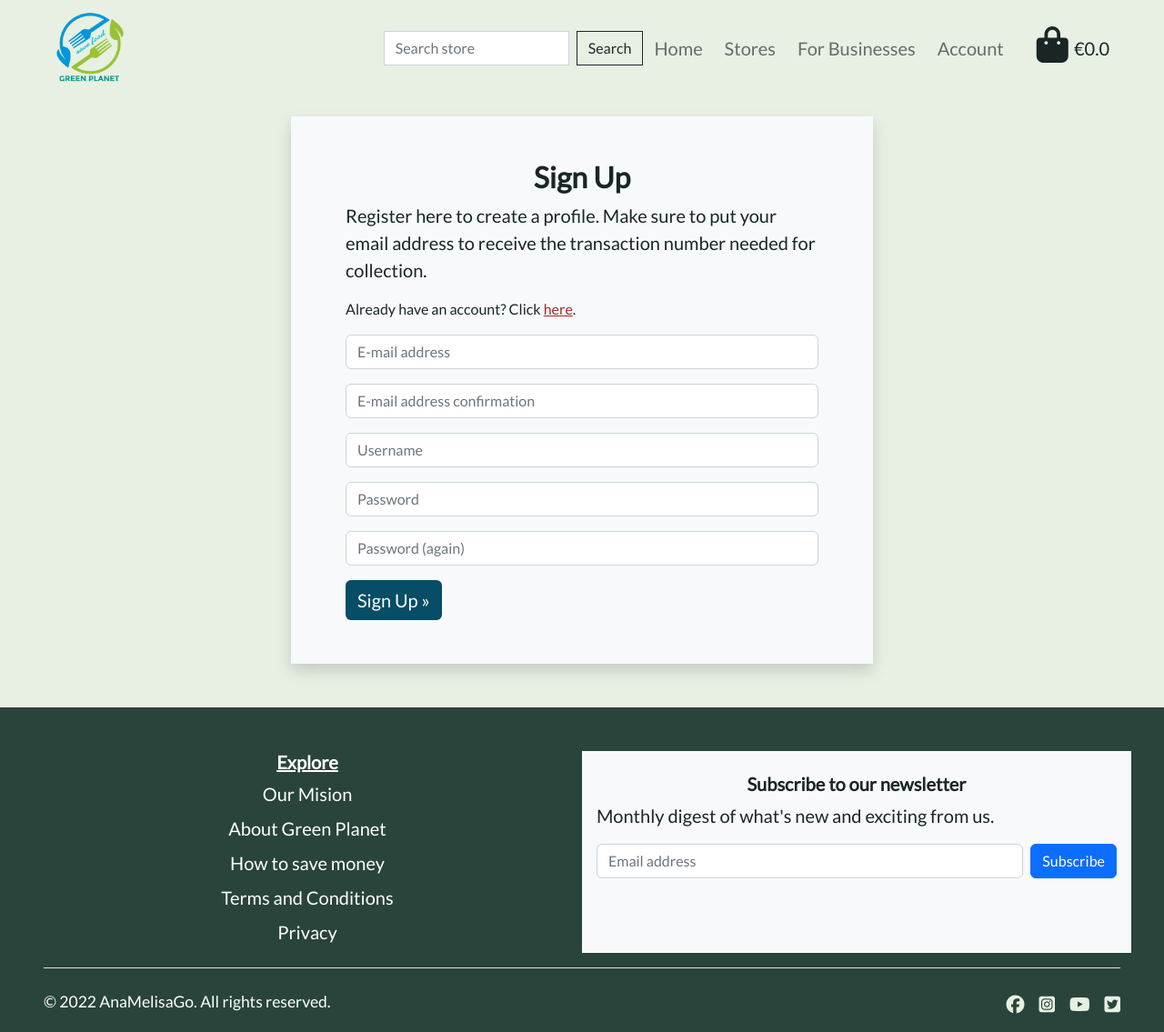
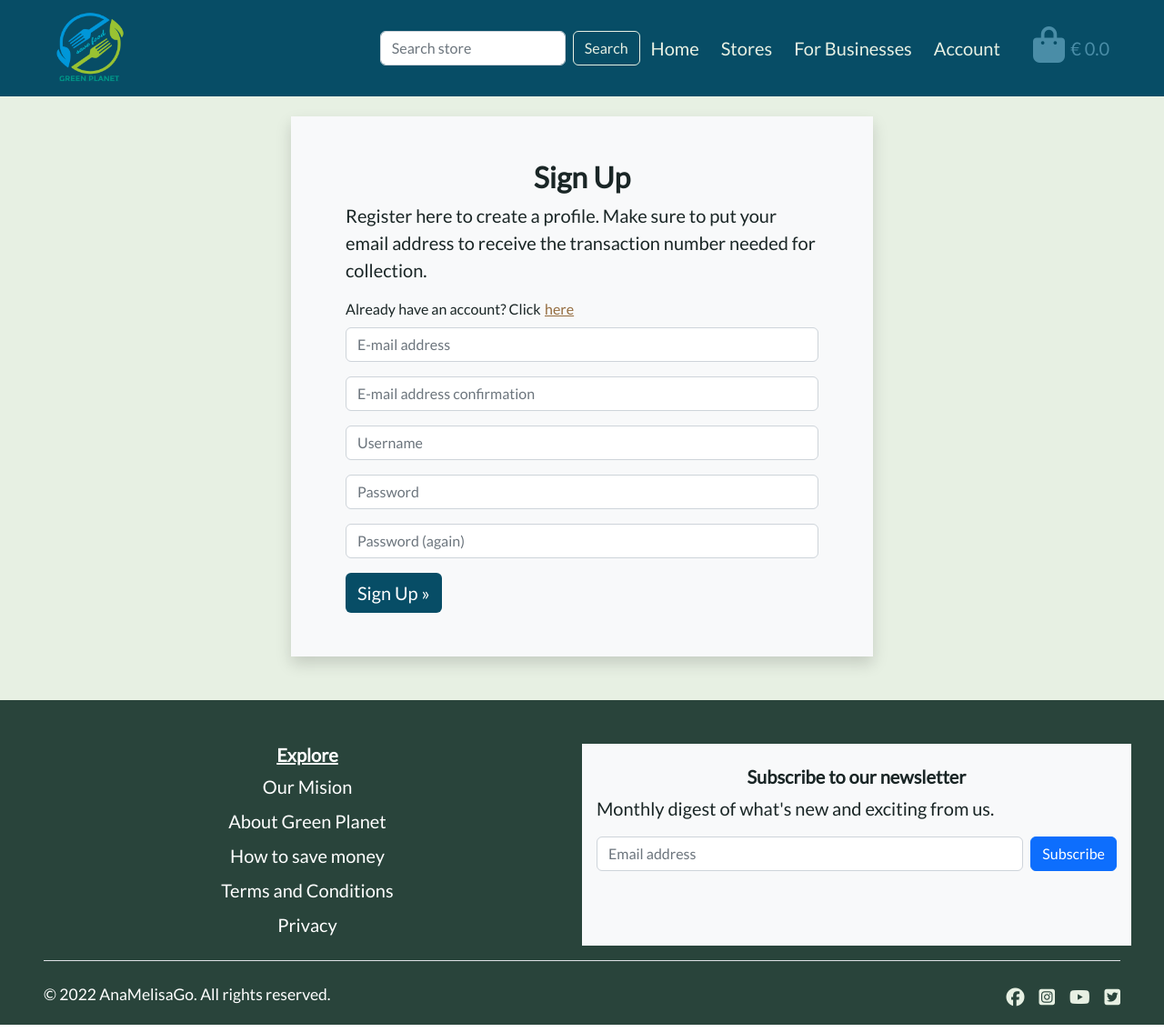
Before and after one commit to AnaMelisaGo/portfolio-5-green-planet, a Django app: page /accounts/signup/ in a window 1280 px wide. Shown: the whole page at 91% size. Run offline with Django 3.2, Linux system fonts and the light colour scheme; some libraries are stand-ins or nearby versions.

Commit message:
Add animation keyframes to signup page

```diff
--- a/static/css/base.css
+++ b/static/css/base.css
@@ -7,7 +7,8 @@
     --planet-dark-ocean: #074d66;
     --planet-sky-blue: #4a8da7;
     --planet-white-leaf: #e7f0e3;
-    --planet-brown-leaf: #a52a2a;
+    --planet-brown-leaf: #946C3E;
+    --planet-yellow-leaf: #99C233;
 }
 /* --------------------------------------------------- GLOBAL ------------------------------------- */
 * {
@@ -59,6 +60,10 @@
     background-color: var(--planet-sky-blue);
 }
 
+.bg-dark-ocean {
+    background-color: var(--planet-dark-ocean);
+}
+
 /* --------------------------------------------------- Text ------------------------------------- */
 .text-white-leaf {
     color: var(--planet-white-leaf);
@@ -84,6 +89,10 @@
     color: var(--planet-sky-blue);
 }
 
+.text-yellow-leaf {
+    color: var(--planet-yellow-leaf);
+}
+
 /* --------------------------------------------------- NAVBAR ------------------------------------- */
 
 
@@ -92,13 +101,17 @@
     max-width: 5rem;
 }
 
+.navbar-toggler {
+    border: var(--bs-border-width) solid transparent;
+}
+
 /* https://css-tricks.com/css-link-hover-effects/ */
 .navbar-expand-lg .navbar-nav .nav-link:not(.active) {
     background-image: linear-gradient(
       to right,
-      var(--planet-dark-ocean),
-      var(--planet-dark-ocean) 50%,
-      #6a6a6a 50%
+      var(--planet-sky-blue),
+      var(--planet-white-leaf) 50%,
+      var(--planet-white-leaf) 50%
     );
     background-size: 200% 100%;
     background-position: -100%;
@@ -113,7 +126,7 @@
 /* https://css-tricks.com/css-link-hover-effects/ */
 .navbar-expand-lg .navbar-nav .nav-link:before{
     content: '';
-    background: var(--planet-dark-ocean);
+    background: var(--planet-sky-blue);
     display: block;
     position: absolute;
     bottom: -3px;
@@ -138,9 +151,9 @@
     border-bottom: 3px solid var(--planet-brown-leaf);
     background-image: linear-gradient(
       to right,
-      var(--planet-dark-ocean),
-      var(--planet-dark-ocean) 50%,
-      var(--planet-brown-leaf) 50%
+      var(--planet-white-leaf),
+      var(--planet-sky-blue) 50%,
+      var(--planet-yellow-leaf) 50%
     );
     background-size: 200% 100%;
     background-position: -100%;
@@ -151,6 +164,24 @@
     -webkit-background-clip: text;
     -webkit-text-fill-color: transparent;
     transition: all 0.3s ease-in-out;
+}
+
+.btn-outline-white {
+    color: var(--planet-white-leaf);
+    border: 1px solid var(--planet-white-leaf);
+}
+
+.btn-outline-white:hover {
+    background-color: var(--planet-sky-blue);
+    color: var(--planet-white-leaf);
+}
+
+.text-sky-blue i:hover {
+    color: var(--planet-white-leaf);
+}
+
+.text-sky-blue .nav-link .text-white-leaf:hover {
+    color: var(--planet-sky-blue);
 }
 
 /* --------------------------------------------------- FOOTER ------------------------------------- */
@@ -216,7 +247,7 @@
 /* --------------------------------------------------- BAG ------------------------------------- */
 
 .bag-active{
-    color: var(--planet-brown-leaf);
+    color: var(--planet-yellow-leaf);
 }
 
 .min-h-page {
@@ -268,6 +299,14 @@
     font-size: 14px;
 }
 
+a.text-brown-leaf:hover {
+    color: var(--planet-yellow-leaf);
+}
+
+/* FROM https://unused-css.com/blog/css-shake-animation/ */
+span.constant-tilt-shake {
+    animation: tilt-shaking 0.3s infinite;
+}
 
 /* --------------------------------------------------- Custom clearable --------------------------------- */
 
@@ -293,6 +332,8 @@
     animation: horizontal-shaking 0.35s infinite;
 }
 
+/* --------------------------------------------------- KEY FRAMES ANIMATION ------------------------------- */
+/* FROM https://unused-css.com/blog/css-shake-animation/ */
 @keyframes horizontal-shaking {
     0% { transform: translateX(0) }
     25% { transform: translateX(5px) }
@@ -300,6 +341,14 @@
     75% { transform: translateX(5px) }
     100% { transform: translateX(0) }
 }
+
+@keyframes tilt-shaking {
+    0% { transform: rotate(0deg); }
+    25% { transform: rotate(5deg); }
+    50% { transform: rotate(0eg); }
+    75% { transform: rotate(-5deg); }
+    100% { transform: rotate(0deg); }
+  }
 
 /* --------------------------------------------------- RESPONSIVE ------------------------------------- */
 
--- a/templates/allauth/account/login.html
+++ b/templates/allauth/account/login.html
@@ -32,7 +32,7 @@
 
 {% else %}
 <p class="fs-6">{% blocktrans %}If you have not created an account yet, then please
-    <a href="{{ signup_url }}">sign up</a> first.{% endblocktrans %}</p>
+    <a class="text-brown-leaf text-decoration-underline" href="{{ signup_url }}">sign up</a> first.{% endblocktrans %}</p>
 {% endif %}
 
 <form class="login" method="POST" action="{% url 'account_login' %}">
--- a/templates/allauth/account/logout.html
+++ b/templates/allauth/account/logout.html
@@ -18,5 +18,4 @@
   <button class="btn btn-dark-ocean" type="submit">{% trans 'Sign Out' %}</button>
 </form>
 
-
 {% endblock %}
--- a/templates/allauth/account/signup.html
+++ b/templates/allauth/account/signup.html
@@ -1,5 +1,5 @@
 {% extends "account/base.html" %}
-
+{% load static %}
 {% load i18n %}
 
 {% block extra_title %}- Register{% endblock %}
@@ -11,8 +11,14 @@
 <p>Register here to create a profile. Make sure to put your email address to receive the transaction number needed for
 	collection.</p>
 
-<p class="fs-6">{% blocktrans %}Already have an account? Click <a class="text-brown-leaf text-decoration-underline"
-		href="{{ login_url }}">here</a>.{% endblocktrans %}</p>
+<div class=" fs-6 d-flex mb-2">
+	Already have an account? Click
+	<span class="mx-1 constant-tilt-shake">
+		<a class="text-brown-leaf text-decoration-underline" href="{{ login_url }}">
+			here
+		</a>
+	</span>
+</div>
 
 <form class="signup" id="signup_form" method="post" action="{% url 'account_signup' %}">
 	{% csrf_token %}
--- a/templates/base.html
+++ b/templates/base.html
@@ -54,7 +54,7 @@
 
 <body>
     <header class="container-fluid fixed-top g-0">
-        <nav class="navbar navbar-expand-lg bg-white-leaf">
+        <nav class="navbar navbar-dark navbar-expand-lg bg-dark-ocean">
             <div class="container-fluid">
                 <a class="navbar-brand ms-lg-5 mx-2" href="{% url 'home' %}">
                     <img class="logo" src="{{ MEDIA_URL }}green-planet-logo.png" alt="Logo">
@@ -65,18 +65,20 @@
                     <span class="navbar-toggler-icon"></span>
                 </button>
                 {% include 'includes/main-nav.html' %}
-                <div class="d-none d-lg-block mb-2 me-5 {{ bag }}">
-                    <a class="nav-link {% if grand_total %}fw-bold{% endif %}" href="{% url 'view_bag' %}">
+                <div class="d-none d-lg-block mb-2 me-5 text-sky-blue {{ bag }} hvr-icon-bounce">
+                    <a class="nav-link {% if grand_total %}fw-bold{% endif %} hvr-icon" href="{% url 'view_bag' %}">
                         <span class="fs-2">
                             <i class="fas fa-shopping-bag fa-lg"></i>
                         </span>
-                        <span class="my-0">
-                            {% if grand_total %}
-                                €{{ grand_total|floatformat:2 }}
-                            {% else %}
-                                €0.0
-                            {% endif %}
-                        </span>
+                        {% if grand_total %}
+                            <span class="my-0 text-white-leaf">
+                                € {{ grand_total|floatformat:2 }}
+                            </span>
+                        {% else %}
+                            <span class="text-sky-blue">
+                                € 0.0
+                            </span>
+                        {% endif %}
                     </a>
                 </div>
             </div>
--- a/templates/includes/main-nav.html
+++ b/templates/includes/main-nav.html
@@ -1,7 +1,7 @@
 <div class="collapse navbar-collapse justify-content-end me-4" id="main-navbar">
     <form method="GET" action="{% url 'all_stores' %}" class="d-flex" role="search">
-        <input class="form-control me-2 rounded-0" type="text" name="q" placeholder="Search store" aria-label="Search store">
-        <button class="btn btn-outline-dark rounded-0" type="submit">Search</button>
+        <input class="form-control me-2" type="text" name="q" placeholder="Search store" aria-label="Search store">
+        <button class="btn btn-outline-white" type="submit">Search</button>
     </form>
     <ul class="navbar-nav mb-2 mb-lg-0">
         <li class="nav-item mx-lg-2">
@@ -26,7 +26,7 @@
             <a class="nav-link {{ business }} p-1" aria-current="page" href="#">For Businesses</a>
         </li>
         <li class="nav-item dropdown mx-lg-2">
-            <a class="nav-link p-1" href="#" role="button" data-bs-toggle="dropdown" aria-expanded="false">
+            <a class="nav-link p-1 {{ account }}" href="#" role="button" data-bs-toggle="dropdown" aria-expanded="false">
                 Account
             </a>
             <ul class="dropdown-menu">
--- a/templates/includes/mobile-nav.html
+++ b/templates/includes/mobile-nav.html
@@ -1,14 +1,16 @@
-<div class="mb-2 mx-auto d-md-block d-lg-none {{ bag }} justify-content-center">
+<div class="mb-2 mx-auto d-md-block d-lg-none text-sky-blue {{ bag }} justify-content-center">
     <a class="nav-link {% if grand_total %}fw-bold{% endif %}" href="{% url 'view_bag' %}">
         <span class="fs-2">
             <i class="fas fa-shopping-bag fa-lg"></i>
         </span>
-        <span class="my-0">
-            {% if grand_total %}
-                €{{ grand_total|floatformat:2 }}
-            {% else %}
-                €0.0
-            {% endif %}
-        </span>
+        {% if grand_total %}
+            <span class="my-0 text-white-leaf">
+                € {{ grand_total|floatformat:2 }}
+            </span>
+        {% else %}
+            <span class="text-sky-blue">
+                € 0.0
+            </span>
+        {% endif %}
     </a>
 </div>
```
Also changed, not shown: db.sqlite3.
